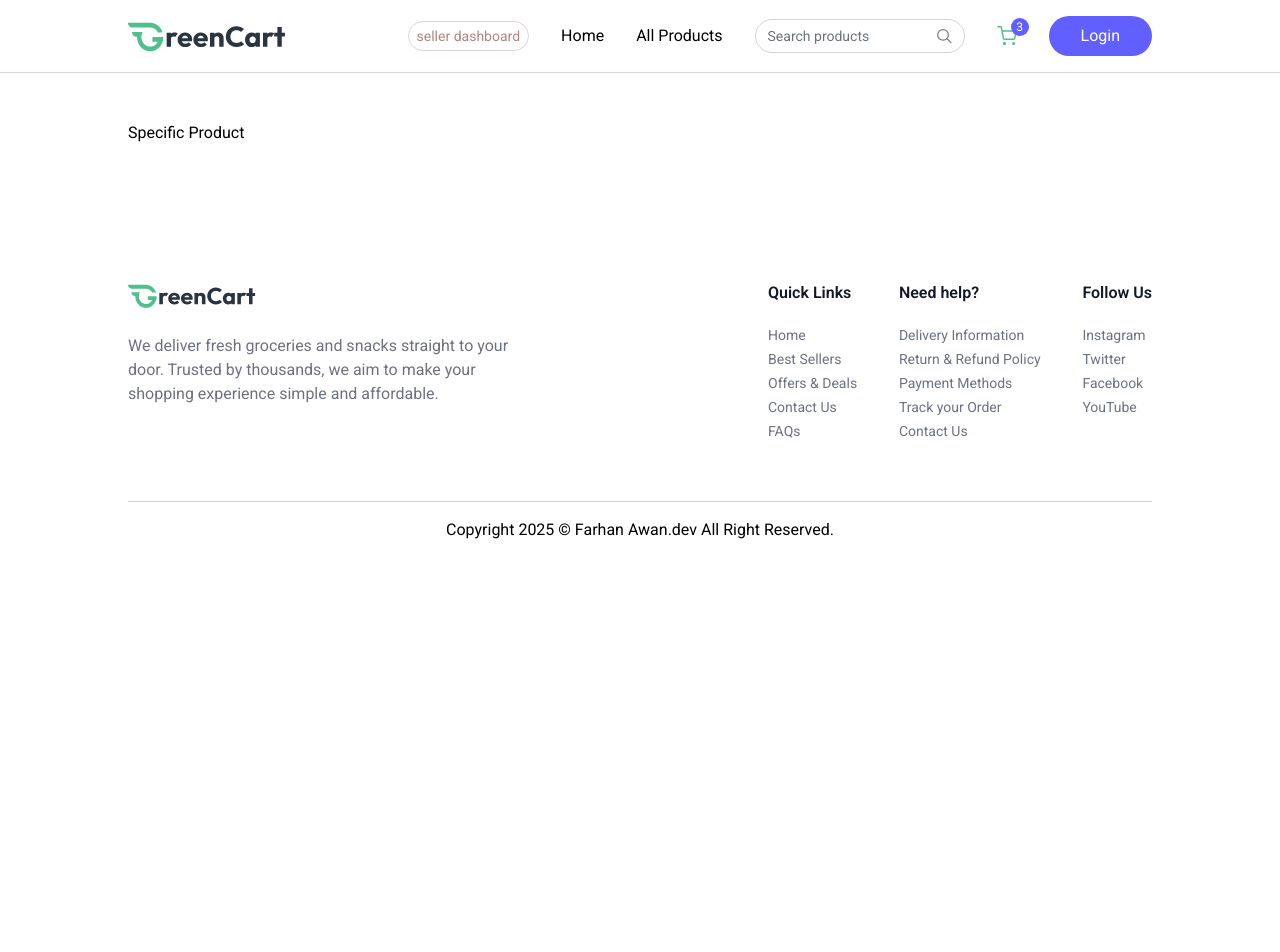
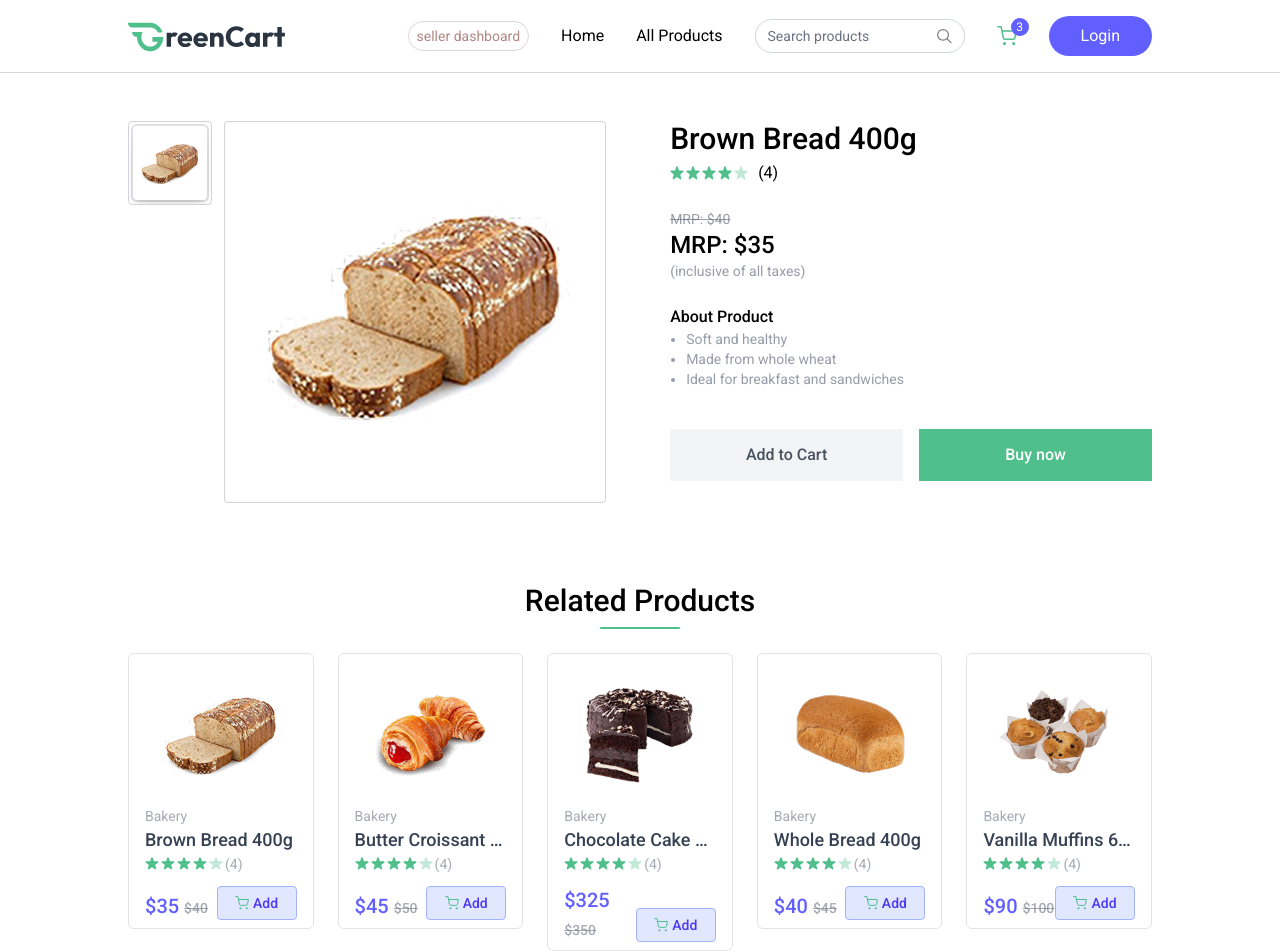
Before and after one commit to farhan-awan67/Grocery-App, a React (Vite) app in the folder client/: page /products/Bakery/bk01a24z in a window 1280 px wide. Shown: the top 952 px of the page. Before the commit the page ends 800 px from the top, so only its background shows below. Built offline with nearby package versions, Linux system fonts and the light colour scheme.

Commit message:
completed specific product pages and added related product component

```diff
--- a/client/src/components/BestSeller.jsx
+++ b/client/src/components/BestSeller.jsx
@@ -18,8 +18,11 @@ const BestSeller = () => {
               product,
               idx // Step 3: Render each ProductCard
             ) => (
-              <Link to={`/products/${product.category}/${product._id}`}>
-                <ProductCard key={idx} product={product} />
+              <Link
+                key={idx}
+                to={`/products/${product.category}/${product._id}`}
+              >
+                <ProductCard product={product} />
               </Link>
             )
           )}
--- /dev/null
+++ b/client/src/components/RelatedProducts.jsx
@@ -0,0 +1,47 @@
+import React, { useEffect, useMemo, useState } from "react";
+import { useAppContext } from "../context/AppContext";
+import { Link, useParams } from "react-router-dom";
+import ProductCard from "./ProductCard";
+
+const RelatedProducts = () => {
+  const { products } = useAppContext();
+  const { category, productId } = useParams();
+  const relatedProduct = useMemo(() => {
+    return products?.filter((product) => product.category === category) || [];
+  }, [products, category]);
+
+  if (relatedProduct.length < 0) {
+    return <p className="text-center mt-12">Product not found.</p>;
+  }
+
+  useEffect(() => {
+    window.scrollTo(0, 0);
+  }, [productId]);
+
+  return (
+    <div className="flex flex-col items-center mt-20">
+      {/* title */}
+      <div className="flex flex-col items-center w-max">
+        <p className="text-3xl font-medium">Related Products</p>
+        <div className="w-20 h-0.5 bg-[#4fbf8b] rounded-full mt-2"></div>
+      </div>
+
+      {/* products */}
+      <div className="grid grid-cols-2 sm:grid-cols-3 md:grid-cols-4 gap-3 md:gap-6 lg:grid-cols-5 mt-6 w-full">
+        {relatedProduct &&
+          relatedProduct.map((product) => {
+            return (
+              <Link
+                key={product._id}
+                to={`/products/${product.category}/${product._id}`}
+              >
+                <ProductCard product={product} />
+              </Link>
+            );
+          })}
+      </div>
+    </div>
+  );
+};
+
+export default RelatedProducts;
--- a/client/src/context/AppContext.jsx
+++ b/client/src/context/AppContext.jsx
@@ -10,6 +10,7 @@ export const AppContextProvider = ({ children }) => {
   const [cartData, setCartData] = useState({});
   const [showLogin, setShowLogin] = useState(false);
   console.log(showLogin);
+  const currency = "$";
 
   console.log("dummy products", dummyProducts);
 
@@ -79,6 +80,7 @@ export const AppContextProvider = ({ children }) => {
     getCartCount,
     showLogin,
     setShowLogin,
+    currency,
   };
   return <AppContext.Provider value={value}>{children}</AppContext.Provider>;
 };
--- a/client/src/index.css
+++ b/client/src/index.css
@@ -7,6 +7,10 @@
     font-family:  "Roboto", sans-serif;
 }
 
+html,body{
+    scroll-behavior: smooth;
+}
+
 @theme {
     --color-primary: #4fbf8b,
     --color-primary-dull: #44ae7c,
--- a/client/src/pages/SpecificProduct.jsx
+++ b/client/src/pages/SpecificProduct.jsx
@@ -1,9 +1,108 @@
-import React from "react";
+import React, { useEffect, useState } from "react";
+import { useParams } from "react-router-dom";
+import { useAppContext } from "../context/AppContext";
+import { assets } from "../assets/greencart_assets/assets";
+import RelatedProducts from "../components/RelatedProducts";
 
 const SpecificProduct = () => {
+  const { products, currency } = useAppContext();
+  const { productId } = useParams();
+  const [specificProduct, setSpecificProduct] = useState(null);
+  const [image, setImage] = useState("");
+
+  useEffect(() => {
+    if (products && products.length > 0) {
+      const product = products.find((product) => product._id === productId);
+      setSpecificProduct(product || null);
+      // checking for image
+      if (product && product.image && product.image.length > 0) {
+        setImage(product.image[0]);
+      }
+    }
+  }, [products, productId]);
+
+  if (!specificProduct) {
+    return <p className="text-center mt-12">Product not found.</p>;
+  }
+
   return (
     <div className="mt-12">
-      <h1>Specific Product</h1>
+      {/* product */}
+      {specificProduct && (
+        <div
+          key={specificProduct._id}
+          className="flex flex-col md:flex-row gap-16 mt-4"
+        >
+          <div className="flex gap-3">
+            <div className="flex flex-col gap-3">
+              <div className="border p-1 max-w-24 border-gray-500/30 rounded overflow-hidden cursor-pointer">
+                {specificProduct.image.map((img, idx) => {
+                  return (
+                    <img
+                      onClick={(e) => setImage(img)}
+                      // className="shadow-lg mb-3"
+                      className={`shadow-lg rounded cursor-pointer ${
+                        specificProduct.image.length > 1 ? "mb-3" : ""
+                      } ${image === img ? "ring-2 ring-[#2222]" : ""}`}
+                      key={idx}
+                      alt="other images"
+                      src={img}
+                    />
+                  );
+                })}
+              </div>
+            </div>
+            <div className="border border-gray-500/30 max-w-100 rounded overflow-hidden">
+              <img alt="Selected product" src={image} />
+            </div>
+          </div>
+
+          <div className="text-sm w-full md:w-1/2">
+            <h1 className="text-3xl font-medium">{specificProduct.name}</h1>
+            <div className="flex items-center gap-0.5 mt-1">
+              {Array(5)
+                .fill("")
+                .map((_, i) => (
+                  <img
+                    key={i}
+                    className="w-3 md:w-3.5"
+                    src={i < 4 ? assets.star_icon : assets.star_dull_icon}
+                    alt="star_icon"
+                  />
+                ))}
+              <p className="text-base ml-2">(4)</p>
+            </div>
+            <div className="mt-6">
+              <p className="text-gray-500/70 line-through">
+                MRP: {currency}
+                {specificProduct.price}
+              </p>
+              <p className="text-2xl font-medium">
+                MRP: {currency}
+                {specificProduct.offerPrice}
+              </p>
+              <span className="text-gray-500/70">(inclusive of all taxes)</span>
+            </div>
+            <p className="text-base font-medium mt-6">About Product</p>
+            <ul className="list-disc ml-4 text-gray-500/70">
+              {specificProduct.description.map((description, idx) => {
+                return <li key={idx}>{description}</li>;
+              })}
+            </ul>
+            <div className="flex items-center mt-10 gap-4 text-base">
+              <button className="w-full py-3.5 cursor-pointer font-medium bg-gray-100 text-gray-800/80 hover:bg-gray-200 transition">
+                Add to Cart
+              </button>
+              <button className="w-full py-3.5 cursor-pointer font-medium bg-[#4fbf8b] text-white hover:bg-primary-dull transition">
+                Buy now
+              </button>
+            </div>
+          </div>
+        </div>
+      )}
+
+      {/* related products */}
+      <RelatedProducts />
     </div>
   );
 };
```
